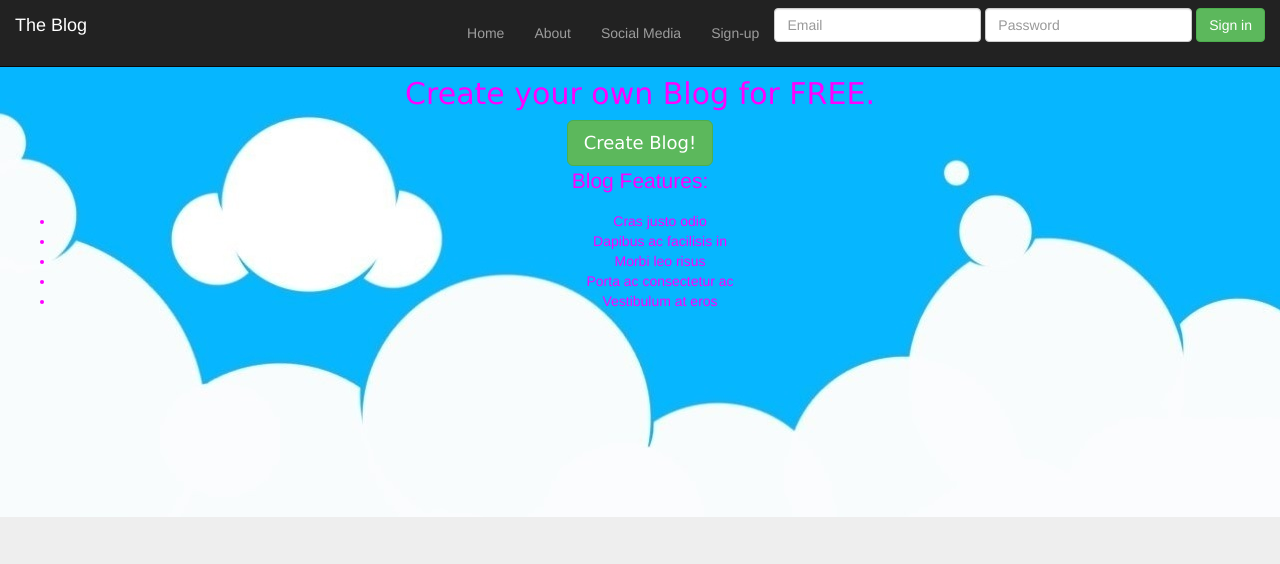
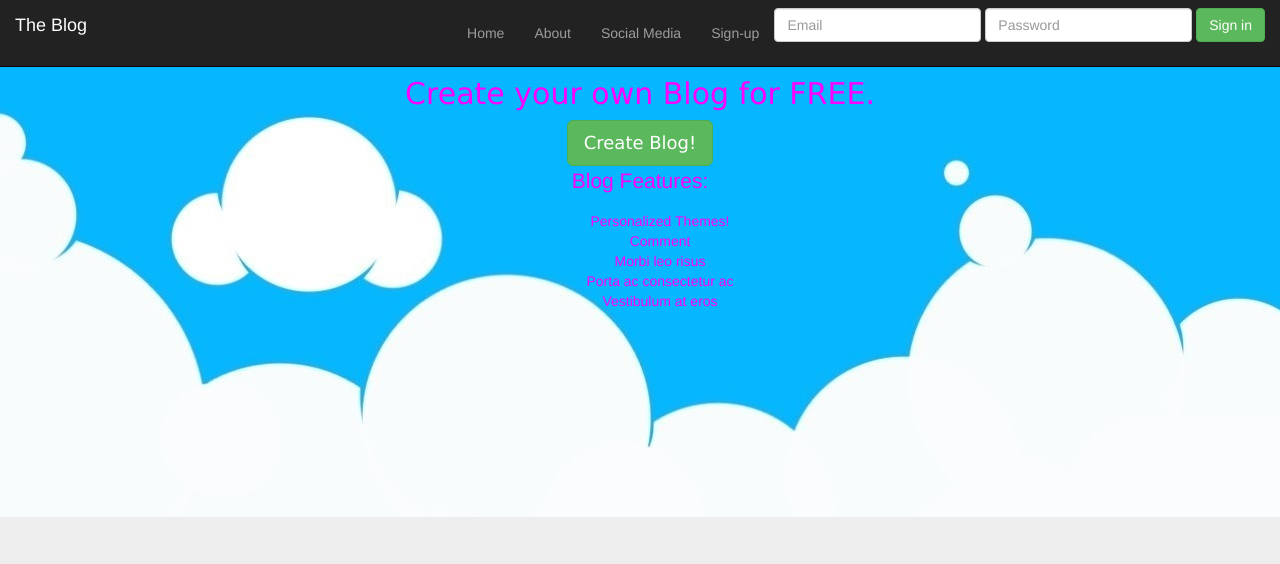
Before and after one commit to bsaganey/GoingSocial, a Django app: template GoingSocial/main/templates/main/home.html in a window 1280 px wide. Shown: the top 564 px of the page. Run offline with Django 3.2, Linux system fonts and the light colour scheme; the template is opened without the code that fills it, so the values that code supplies are empty; some libraries are stand-ins or nearby versions.

Commit message:
More changes to home page

```diff
--- a/GoingSocial/main/templates/main/home.html
+++ b/GoingSocial/main/templates/main/home.html
@@ -10,15 +10,15 @@
 		<div style="text-align: center;">
 			<button class="btn btn-success btn-lg" style="text-align: center; font-family: verdana">Create Blog!</button>
 
-		<p style="text-align: center;">Blog Features:</p>
-		<ul>
-  <li>Cras justo odio</li>
-  <li>Dapibus ac facilisis in</li>
-  <li>Morbi leo risus</li>
-  <li>Porta ac consectetur ac</li>
-  <li>Vestibulum at eros</li>
-</ul>
-</div>
+			<p style="text-align: center;">Blog Features:</p>
+			<ul>
+  				Personalized Themes!<br>
+ 				Comment <br>
+  				Morbi leo risus<br>
+  				Porta ac consectetur ac<br>
+  				Vestibulum at eros<br>
+			</ul>
+		</div>
 	</div>
 
 
```
